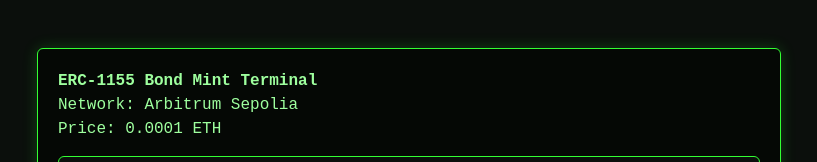
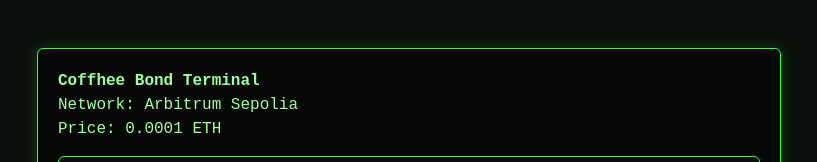
Before and after one commit to Islandersfan2025/CoffheeBondApp, a plain HTML site: page index.html in a window 1280 px wide. Shown: the top 162 px of the page, without its empty margins (231-1048 px from the left). Drawn offline with nearby package versions, Linux system fonts and the light colour scheme.

Commit message:
Update index.html

```diff
--- a/index.html
+++ b/index.html
@@ -64,7 +64,7 @@
 <div class="container mt-5">
     <div class="terminal mx-auto col-md-8">
         <div class="terminal-header">
-            <strong>ERC-1155 Bond Mint Terminal</strong><br>
+            <strong>Coffhee Bond Terminal</strong><br>
             Network: Arbitrum Sepolia<br>
             Price: 0.0001 ETH
         </div>
```
